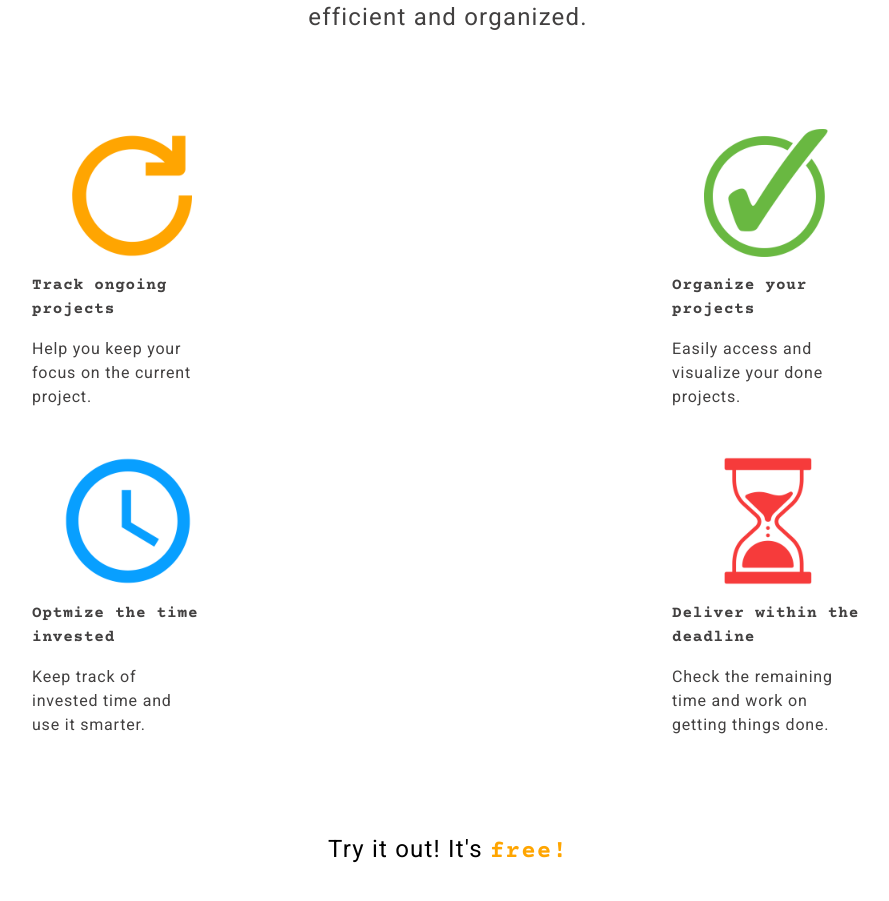
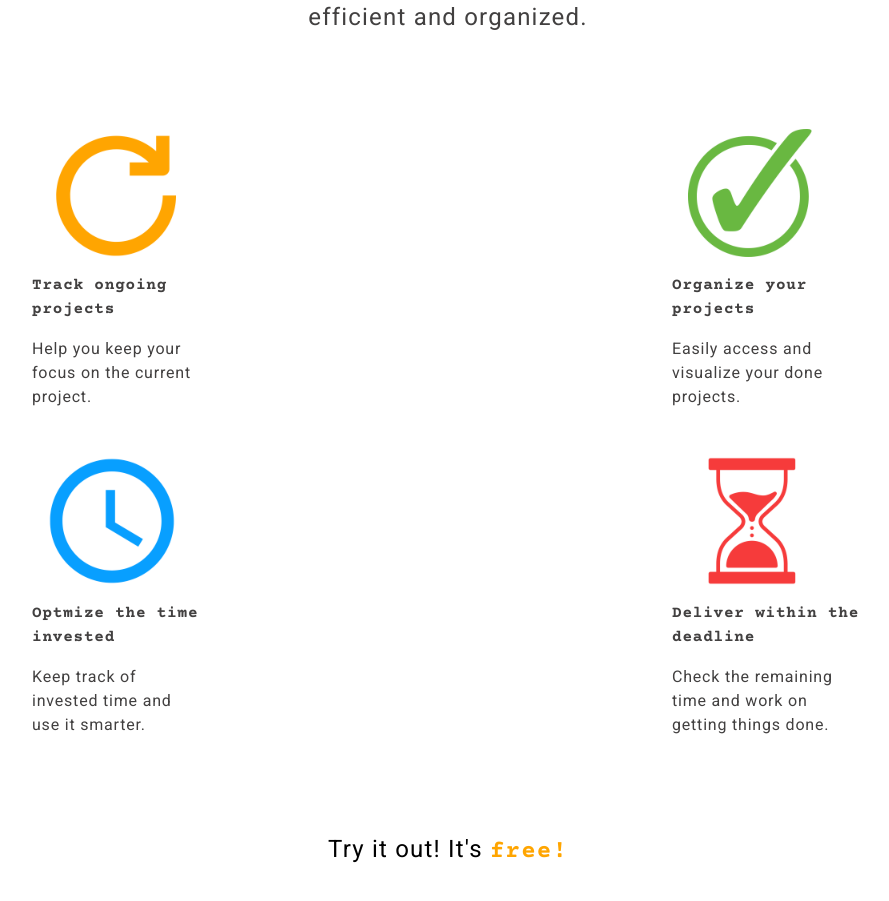
Before and after one commit to edukaki/devlist, a React (Create React App) app: page / in a window 1280 px wide. Shown: the part 791-1692 px from the top of the page, without its empty margins (192-1081 px from the left). Built offline with nearby package versions, Linux system fonts and the light colour scheme; no server answers.

Commit message:
feat(home): position icons to start for md

```diff
--- a/src/pages/Home/index.jsx
+++ b/src/pages/Home/index.jsx
@@ -29,25 +29,25 @@ const Home = () => {
 
                 <div className="grid justify-items-center font-roboto text-darkGray md:grid-cols-2 gap-y-8">
                     <div className="flex flex-col">
-                        <img className="w-40 place-self-center" src={ongoingIcon} alt="ongoing projects"/>
+                        <img className="w-40 place-self-center md:place-self-start" src={ongoingIcon} alt="ongoing projects"/>
                         <h3 className="w-48 text-center pb-4 font-courier font-semibold tracking-wider md:text-left">Track ongoing projects</h3>
                         <p className="w-48 text-center md:text-left tracking-wider lg:w-40">Help you keep your focus on the current project.</p>
                     </div>
 
                     <div className="flex flex-col">
-                        <img className="w-40 place-self-center" src={doneIcon} alt="done projects"/>
+                        <img className="w-40 place-self-center md:place-self-start" src={doneIcon} alt="done projects"/>
                         <h3 className="w-48 text-center pb-4 font-courier font-semibold tracking-wider md:text-left">Organize your projects</h3>
                         <p className="w-48 text-center md:text-left tracking-wider lg:w-40">Easily access and visualize your done projects.</p>
                     </div>
 
                     <div className="flex flex-col">
-                        <img className="w-40 place-self-center" src={totalTimeIcon} alt="total time invested"/>
+                        <img className="w-40 place-self-center md:place-self-start" src={totalTimeIcon} alt="total time invested"/>
                         <h3 className="w-48 text-center pb-4 font-courier font-semibold tracking-wider md:text-left">Optmize the time invested</h3>
                         <p className="w-48 text-center md:text-left tracking-wider lg:w-40">Keep track of invested time and use it smarter.</p>
                     </div>
 
                     <div className="flex flex-col">
-                        <img className="w-40 place-self-center" src={remainingTimeIcon} alt="remaining time"/>
+                        <img className="w-40 place-self-center md:place-self-start" src={remainingTimeIcon} alt="remaining time"/>
                         <h3 className="w-48 text-center pb-4 font-courier font-semibold tracking-wider md:text-left">Deliver within the deadline</h3>
                         <p className="w-48 text-center md:text-left tracking-wider lg:w-42">Check the remaining time and work on getting things done.</p>
                     </div>
```
